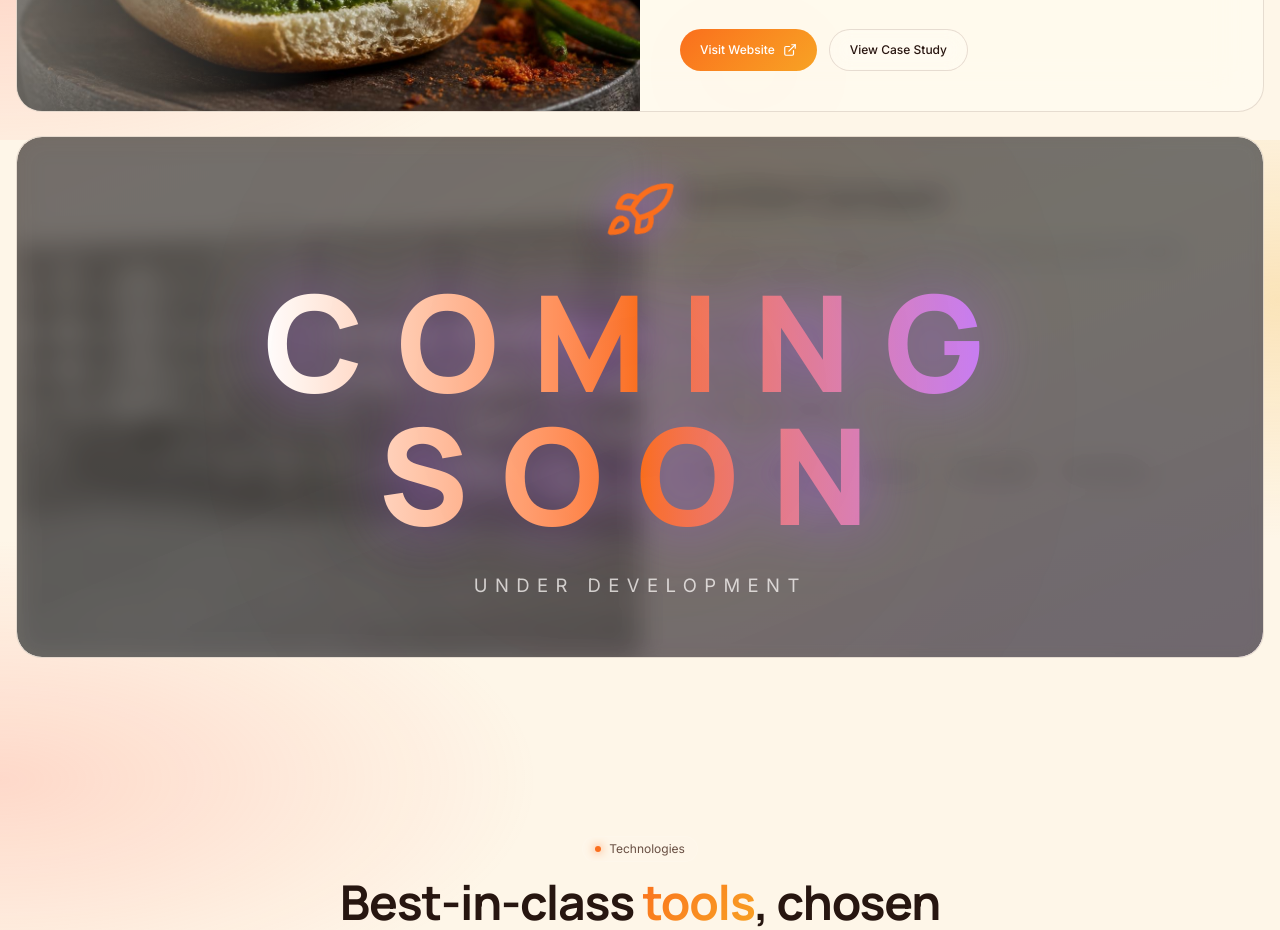
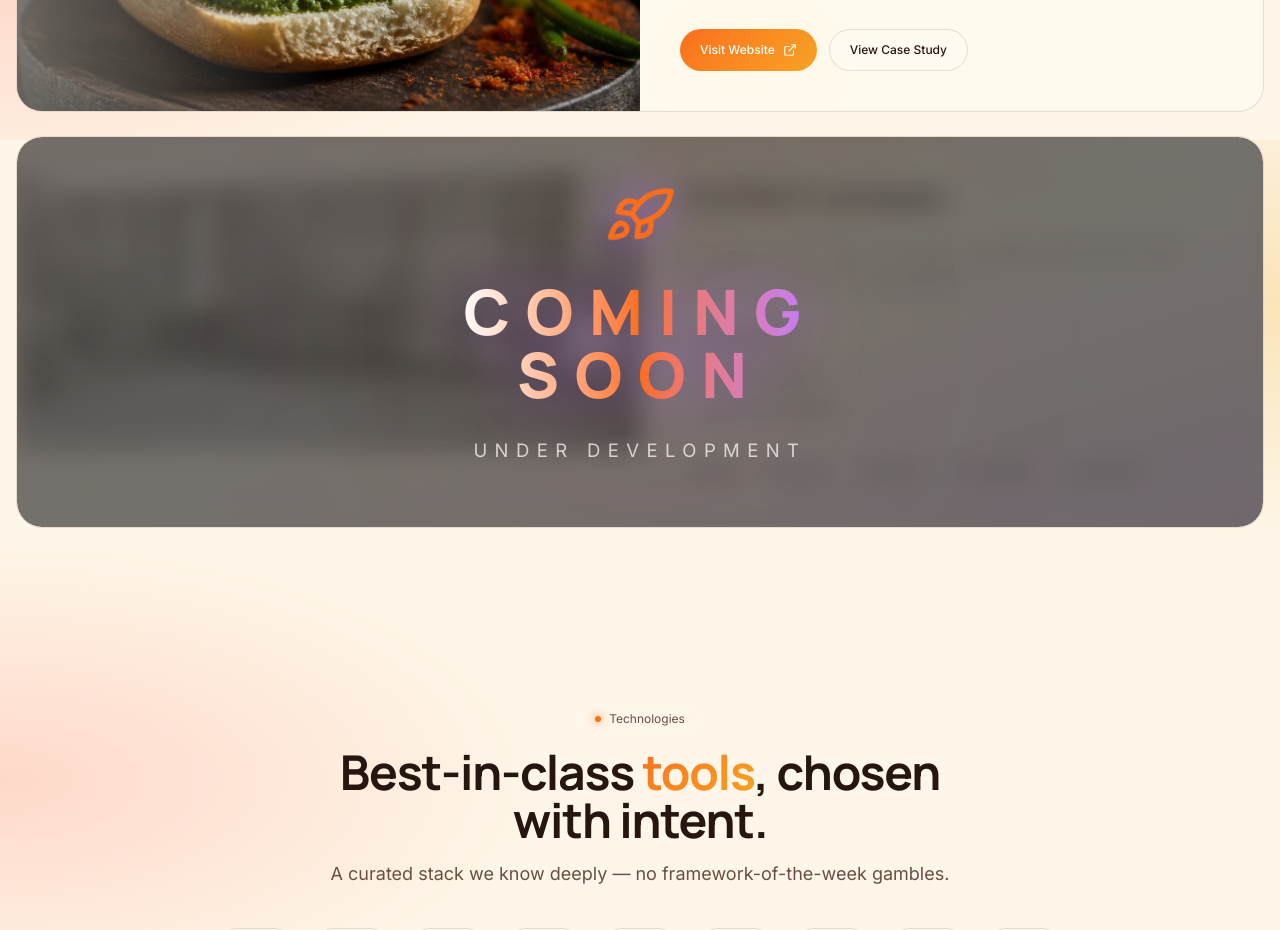
Before and after one commit to GenAuk-Official/Protfolio, a React (Vite) app: page / in a window 1280 px wide. Shown: the part 3060-3990 px from the top of the page. Built offline with nearby package versions, Linux system fonts and the light colour scheme.

Commit message:
changed card sizes

```diff
--- a/src/components/site/ProjectComingSoon.tsx
+++ b/src/components/site/ProjectComingSoon.tsx
@@ -31,7 +31,7 @@ export default function ComingSoonProjectCard({
       <div className="pointer-events-none select-none blur-md opacity-40 grayscale">
         <div className="grid md:grid-cols-2">
           {/* Image */}
-          <div className="relative min-h-[520px] overflow-hidden">
+          <div className="relative aspect-[4/2] overflow-hidden">
             <img src={image} alt={title} className="absolute inset-0 h-full w-full object-cover" />
           </div>
 
@@ -93,17 +93,16 @@ export default function ComingSoonProjectCard({
           {/* Huge Text */}
           <motion.h1
             animate={{
-    scale:[1,1.03,1],
-}}
-transition={{
-    duration:4,
-    repeat:Infinity,
-    ease:"easeInOut"
-}}
+              scale: [1, 1.03, 1],
+            }}
+            transition={{
+              duration: 4,
+              repeat: Infinity,
+              ease: "easeInOut",
+            }}
             className="
           text-6xl
-          md:text-8xl
-          lg:text-9xl
+
           font-black
           uppercase
           tracking-[0.25em]
```
